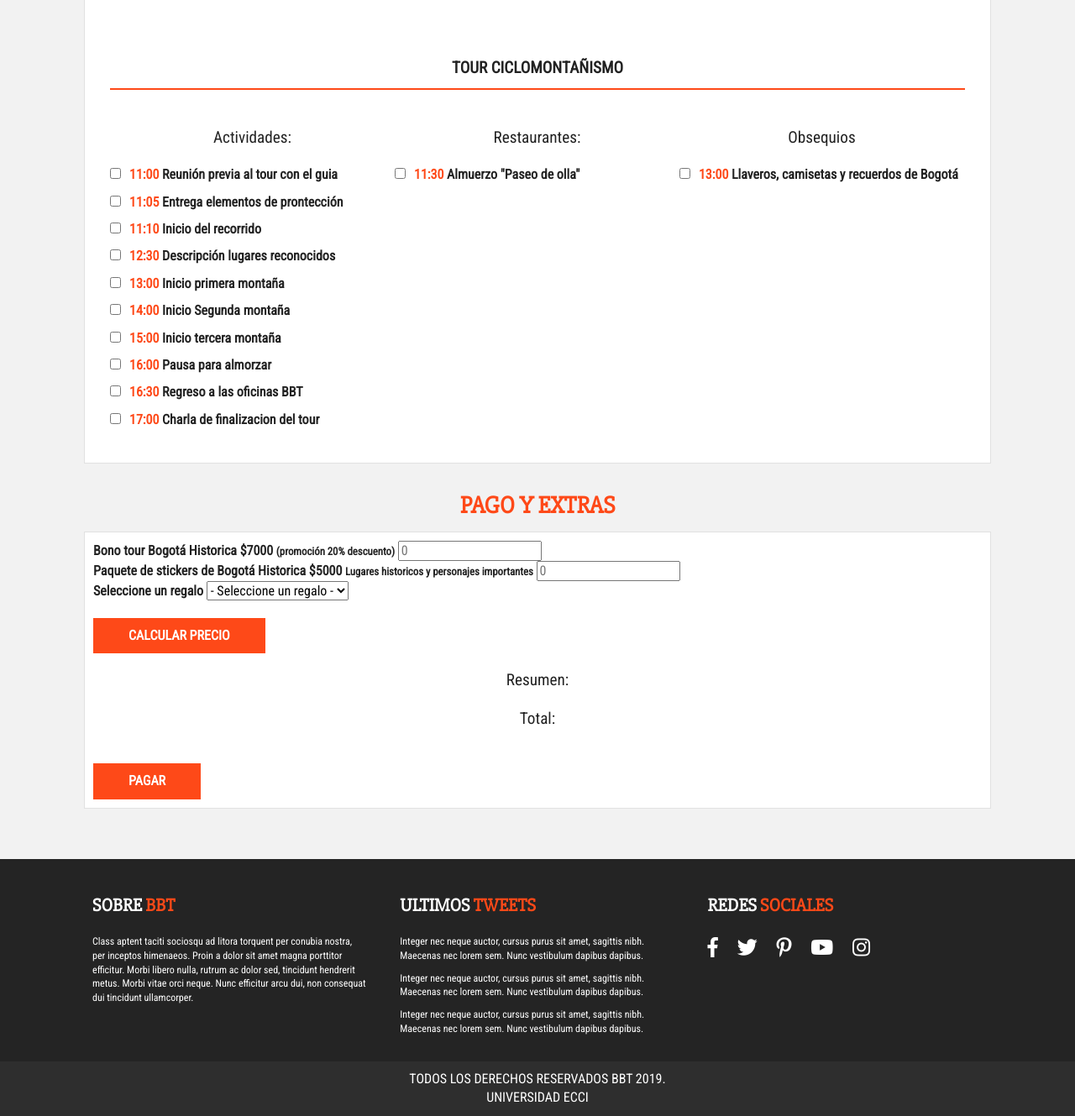
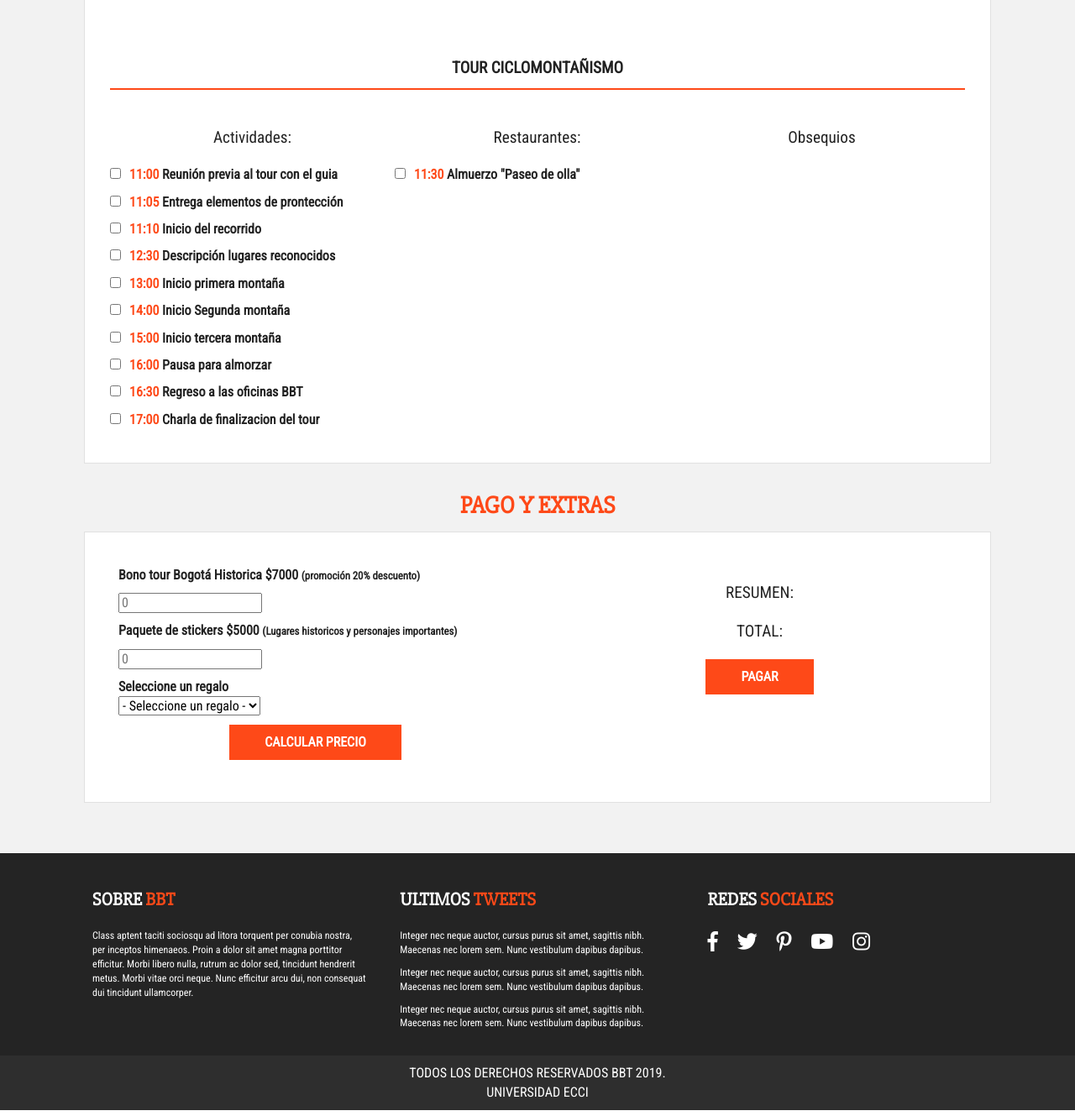
Before and after one commit to MonterrosaF/proyecto-BBT, a PHP site: page /registro.html in a window 1280 px wide. Shown: the part 2586-3915 px from the top of the page at 84% size. Run offline with PHP 8.4, Linux system fonts and the light colour scheme; some libraries are stand-ins or nearby versions.

Commit message:
Adición estilos pagina registro

```diff
--- a/css/main.css
+++ b/css/main.css
@@ -887,6 +887,40 @@ textarea {
         color: #fe4918;
     }
 
+
+    /* Resumen Registro */
+
+    div.resumen p {
+        font-size: 1.2em;
+        text-transform: uppercase;
+    }
+
+    div.resumen div.extras {
+        float: left;
+        width: 50%;
+        padding: 30px;
+    }
+
+    div.extras div.orden {
+        text-align: left;
+        margin-bottom: 10px;
+    }
+
+    div.extras div.orden input{
+        margin: 10px 0 0 0;
+    }
+
+    div.resumen div.total {
+        float: right;
+        width: 50%;
+        padding: 30px;
+    }
+
+    div.resumen input {
+        display: block;
+        margin: 10px auto;
+    }
+
 /* ==========================================================================
    Helper classes
    ========================================================================== */
--- a/registro.html
+++ b/registro.html
@@ -207,7 +207,7 @@
                   </div>
                   <div>
                     <p>Obsequios</p>
-                    <label><input type="checkbox" name="registro" id="sem_03" value="sem_03"><time>13:00</time> Llaveros, camisetas y recuerdos de Bogotá</label>
+                    <!-- <label><input type="checkbox" name="registro" id="sem_03" value="sem_03"><time>13:00</time> Llaveros, camisetas y recuerdos de Bogotá</label> -->
                   </div>
               </div> <!-- domingo -->
 
@@ -223,11 +223,11 @@
                   <input type="number" min="0" name="camisa_evento" size="3" placeholder="0" id="camisa_evento">
                 </div> <!-- Orden -->
                 <div class="orden">
-                  <label for="etiquetas">Paquete de stickers de Bogotá Historica $5000 <small>Lugares historicos y personajes importantes</small></label>
+                  <label for="etiquetas">Paquete de stickers $5000 <small>(Lugares historicos y personajes importantes)</small></label>
                   <input type="number" min="0" id="etiquetas" size="3" placeholder="0">
                 </div><!-- Orden -->
                   <div class="orden">
-                    <label for="regalo">Seleccione un regalo</label>
+                    <label for="regalo">Seleccione un regalo</label><br/>
                     <select id="regalo" required>
                       <option value="">- Seleccione un regalo -</option>
                       <option value="ETI">Stickers</option>
```
